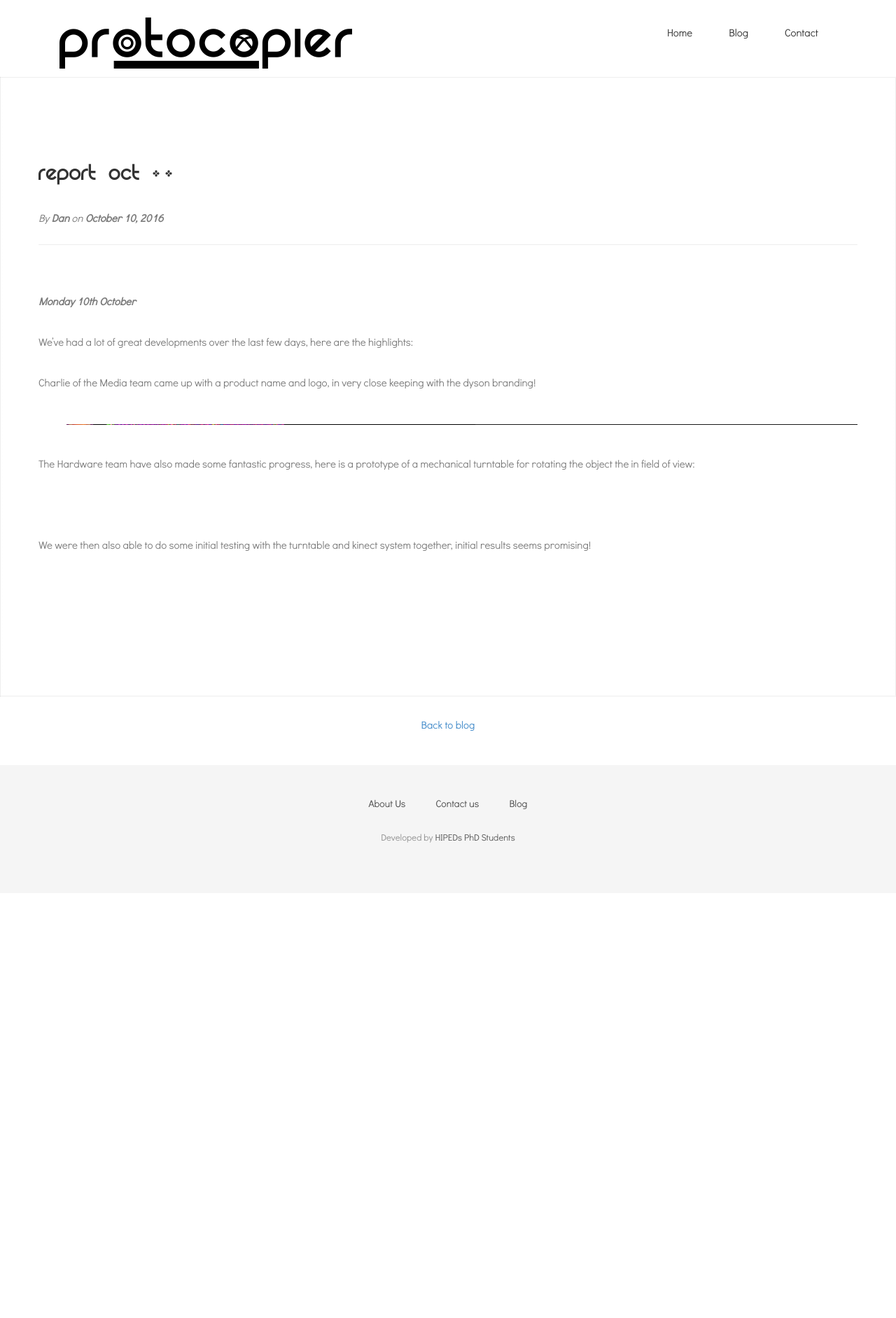
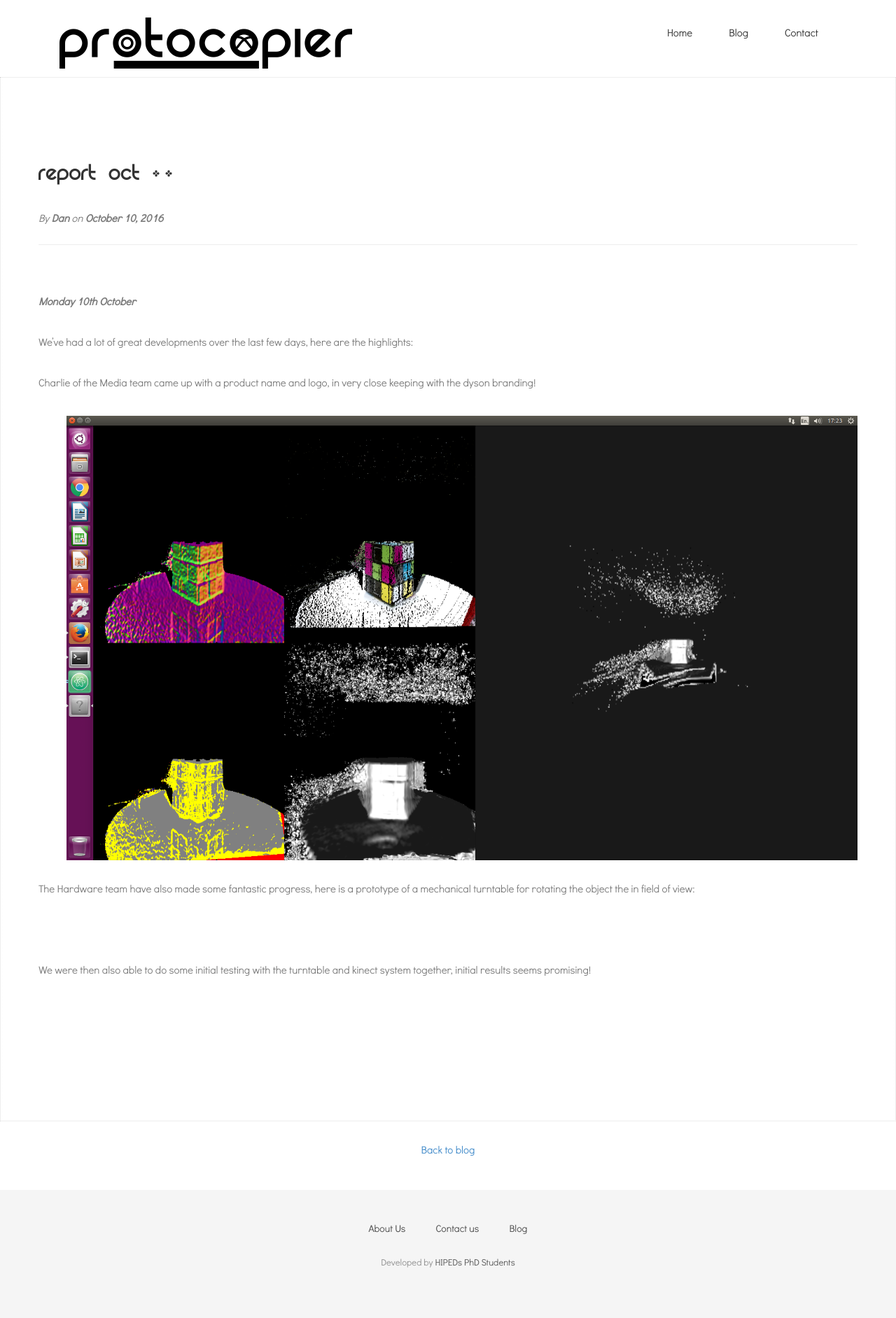
Before and after one commit to Protocopier/protocopier.github.io, a Jekyll site: the page built from _posts/2016-10-10-report-oct-10.md, in a window 1280 px wide. Shown: the whole page at 70% size. Built offline with Jekyll 4.4.1, drawn with Linux system fonts in a browser that asks for light colours; nearby versions of some CDN libraries; some web fonts are replaced; before the commit the page ends 1276 px from its top, so only the background shows below that.

Commit message:
Test image size modifications

```diff
--- a/_posts/2016-10-10-report-oct-10.md
+++ b/_posts/2016-10-10-report-oct-10.md
@@ -13,7 +13,7 @@ the highlights:
 Charlie of the Media team came up with a product name and logo, in very
 close keeping with the dyson branding!
 
-![](/img/blog/13th/media/image02.png){: width="4.354166666666667in" height="0.7604166666666666in"}
+![](/img/blog/13th/media/image02.png){: width="4.354166666666667in"}
 
 The Hardware team have also made some fantastic progress, here is a
 prototype of a mechanical turntable for rotating the object the in field
```
